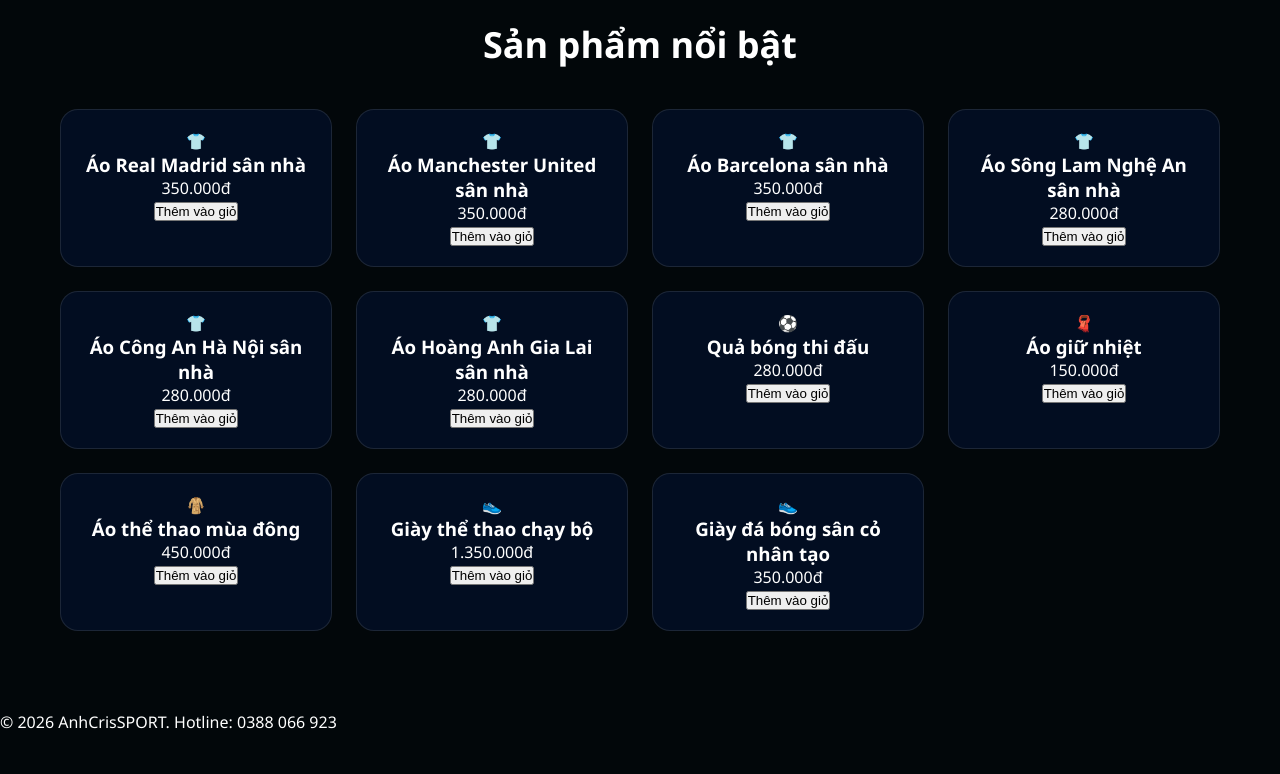
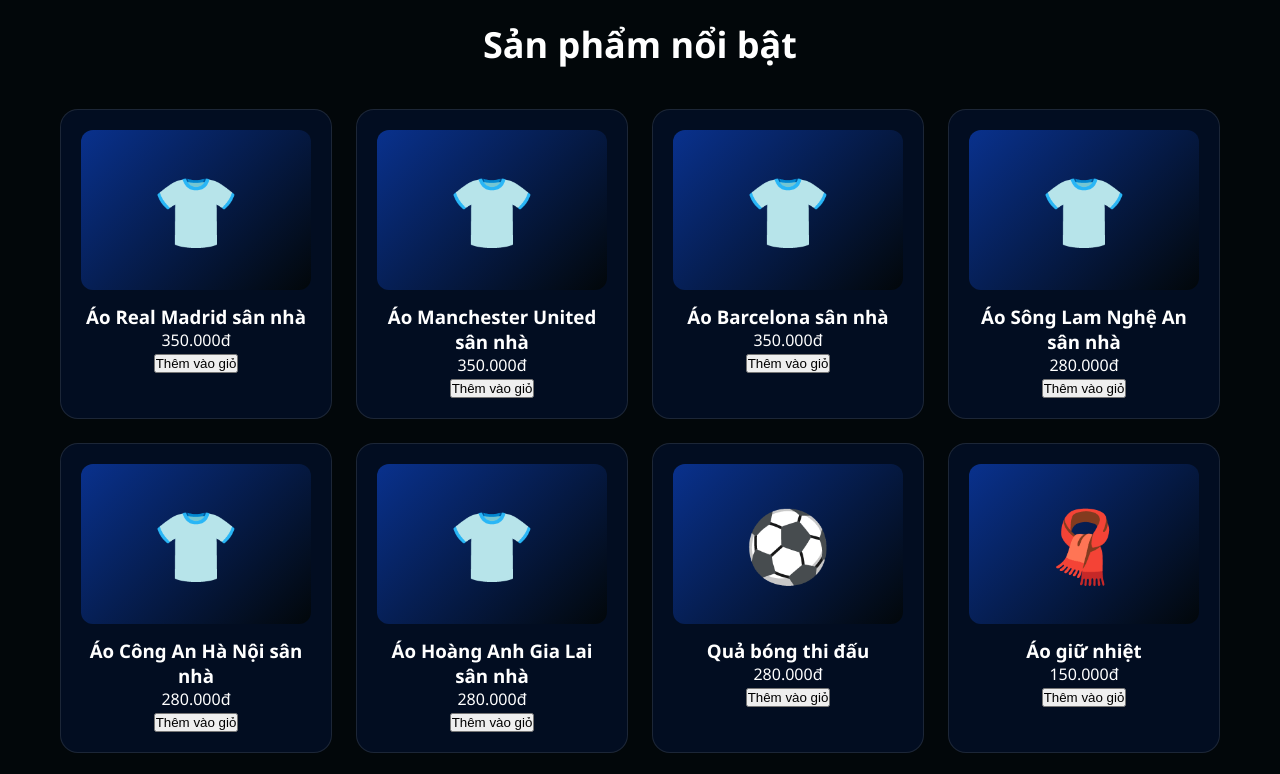
Before and after one commit to nganquocanh231/website_baitaplon_ky1, a plain HTML site: page index.html in a window 1280 px wide. Shown: the part 860-1634 px from the top of the page. Before the commit the page ends 1593 px from the top, so only its background shows below. Drawn offline with Linux system fonts and the light colour scheme.

Commit message:
khung ảnh sản phẩm

```diff
--- a/style.css
+++ b/style.css
@@ -44,3 +44,8 @@ nav a:hover { color: #FC734D; }
   background: rgba(9, 49, 141, 0.18); border: 1px solid rgba(255,255,255,0.1);
   border-radius: 18px; padding: 20px; text-align: center;
 }
+.thumb {
+  height: 160px; display: flex; align-items: center; justify-content: center;
+  font-size: 70px; border-radius: 12px; margin-bottom: 14px;
+  background: linear-gradient(135deg, #09318D, #02070A);
+}
```
